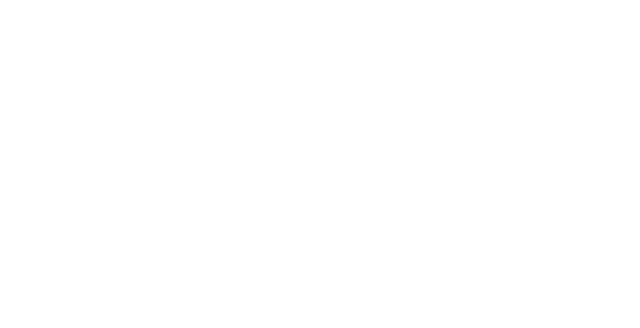
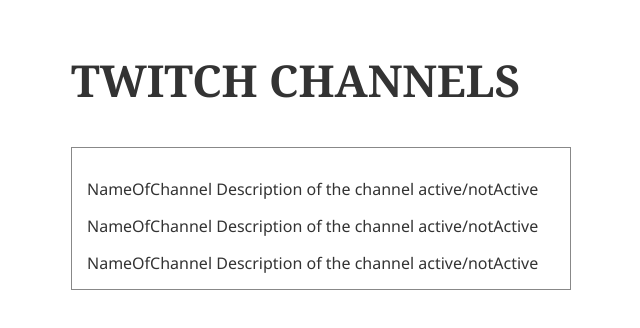
Before and after one commit to Frayz17/Twitchtv-JSON-API-FCC, a plain HTML site: page index.html in a window 1280 px wide. Shown: the whole page, without its empty margins (319-959 px from the left). Drawn offline with Linux system fonts and the light colour scheme.

Commit message:
initial structure of design.

```diff
--- a/css/main.css
+++ b/css/main.css
@@ -0,0 +1,32 @@
+/*<style>
+@import url('https://fonts.googleapis.com/css?family=Noto+Sans|Noto+Serif:700');
+</style>
+/*font-family: 'Noto Sans', sans-serif;
+font-family: 'Noto Serif', serif;*/
+
+body {
+	font-family: 'Noto Sans', sans-serif;
+	color: #333333;
+}
+
+.main {
+	max-width: 500px;
+	margin-left: auto;
+	margin-right: auto;
+	margin-top: 50px;
+}
+
+.main-title {
+	font-family: 'Noto Serif', serif;
+	text-transform: uppercase;
+	font-size: 44px;
+}
+
+.main-channels {
+	border: 1px solid #888888;
+	padding: 15px;
+}
+
+.main-channels-box {
+	margin-top: 15px;
+}
--- a/index.html
+++ b/index.html
@@ -12,6 +12,28 @@
 </head>
 <body>
 
+	<!-- ________________Main Section_______________ -->
+	<section class="main">
+		<h1 class="main-title">Twitch Channels</h1>
+
+		<div class="main-channels">
+			<div class="main-channels-box">
+				<span class="main-channels-box-name">NameOfChannel</span>
+				<span class="main-channels-box-desc">Description of the channel</span>
+				<span class="main-channels-box-state">active/notActive</span>
+			</div>
+			<div class="main-channels-box">
+				<span class="main-channels-box-name">NameOfChannel</span>
+				<span class="main-channels-box-desc">Description of the channel</span>
+				<span class="main-channels-box-state">active/notActive</span>
+			</div>
+			<div class="main-channels-box">
+				<span class="main-channels-box-name">NameOfChannel</span>
+				<span class="main-channels-box-desc">Description of the channel</span>
+				<span class="main-channels-box-state">active/notActive</span>
+			</div>
+		</div>
+	</section>
 
 	<script src="js/common.js"></script>
 </body>
```
